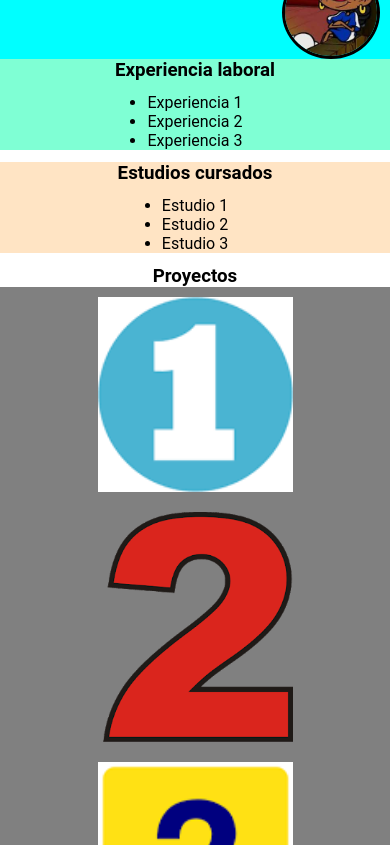
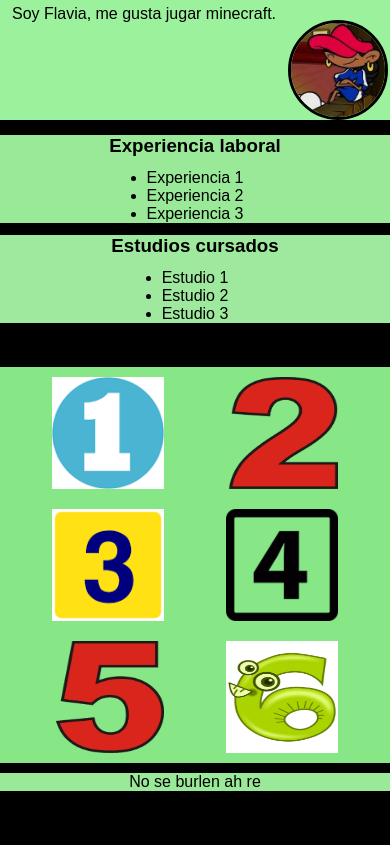
Before and after one commit to ponceflaviaa/maqueta-basica, a plain HTML site: page index.html in a window 390 px wide. Shown: the part 100-945 px from the top of the page. After the commit the page ends 891 px from the top, so only its background shows below. Drawn offline with Linux system fonts and the light colour scheme.

Commit message:
completamente responsive

```diff
--- a/index.html
+++ b/index.html
@@ -7,6 +7,9 @@
     <meta name="viewport" content="width=device-width, initial-scale=1.0">
     <title>prueba</title>
     <link rel="stylesheet" href="./styles.css">
+    <link rel="preconnect" href="https://fonts.googleapis.com">
+<link rel="preconnect" href="https://fonts.gstatic.com" crossorigin>
+<link href="https://fonts.googleapis.com/css2?family=Roboto&display=swap" rel="stylesheet">
 </head>
 
 <body>
@@ -35,7 +38,6 @@
         </ul>
     </div>
     <h3>Proyectos</h3>
-    <div class="proyectos">
         <section class="imagenes">
             <img src="./img/1.png" alt="numero de ejemplo">
             <img src="./img/2.png" alt="numero de ejemplo">
@@ -44,7 +46,9 @@
             <img src="./img/5.png" alt="numero de ejemplo">
             <img src="./img/6.jpg" alt="numero de ejemplo">
         </section>
-    </div>
+        <footer>
+            No se burlen ah re
+        </footer>
 </body>
 
 </html>
--- a/styles.css
+++ b/styles.css
@@ -5,22 +5,26 @@
 
 }
 
-@import url('https://fonts.googleapis.com/css2?family=Roboto&display=swap');
-
-html {
-    font-family: 'Roboto', sans-serif;
-
-}
+@import url('https://fonts.googleapis.com/css2?family=Poppins&family=Roboto&display=swap');
 
 h1,
 h2,
 h3 {
+    margin:10px 0px 10px 0px;
+    font-family: 'Poppins', sans-serif;
     text-align: center;
+}
+body {
+    font-family: 'Poppins', sans-serif;
+    background-color: black;
+}
+header{
+    background-color: rgb(174, 236, 174);
 }
 
 p {
-    display: inline;
-    align-items: center;
+    margin: 45px;
+
 }
 
 ul {
@@ -31,45 +35,52 @@ ul {
 }
 
 .descripcion {
-    background-color: aqua;
+    background-color: rgb(156, 241, 156);
     display: flex;
     justify-content: space-evenly;
+    flex-wrap: wrap;
 }
 
 .trabajo {
-    background-color: aquamarine;
+    margin-top: 15px;
+    background-color: rgb(153, 233, 153);
 }
 
 .estudios {
-    background-color: bisque;
-}
+    background-color: rgb(159, 233, 159);}
 .perfil {
     border-radius: 50%;
     border-width: 7px;
     border-style: solid;
 }
 .imagenes {
-    background-color: gray;
-    width: 100vw;
-    height: 150vh;
+    display: flex;
+    flex-wrap: wrap;
+    justify-content: space-evenly;
+    background-color: rgb(135, 231, 135);
+    width: 100%;
 }
 .imagenes img {
-    width: 30%;
-    height: 15%;
+    width: 7rem;
+    height: 7rem;
     margin: 10px;
 }
+footer{
+    background-color: rgb(153, 233, 153);
+    text-align: center;
+    margin:10px 0px 10px 0px;
+    margin-bottom: 0%;
+
+}
 @media (max-width: 600px) {
-    .perfil{
-        width: 25%;
-        border-width: 3px;
+.perfil{
+    margin-top: 25px;
+    width: 100px;
+    height: 100px;
+    border-width: 3px;
     }
-    .imagenes {
-        display: flex;
-        flex-direction: column;
-        align-items: center;
-    }
-    .imagenes img {
-        width: 50%;
-        height: 50%;
-    }
+p{
+    margin: 10px;
+
 }
+}
```
